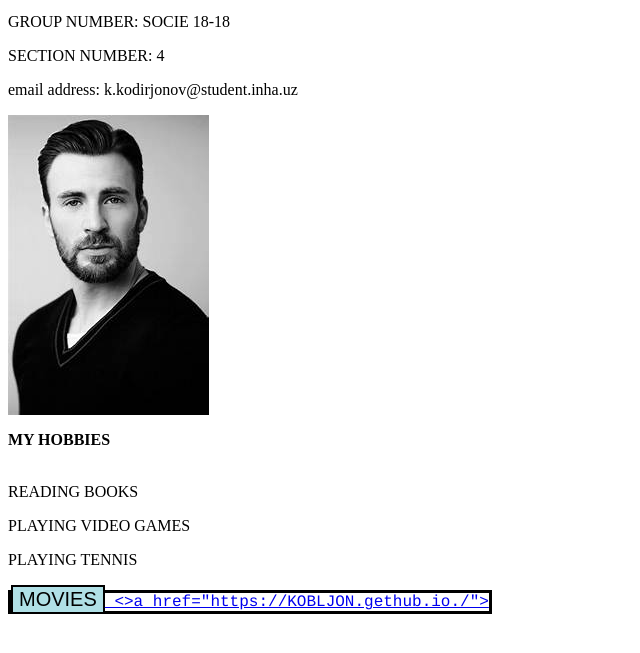
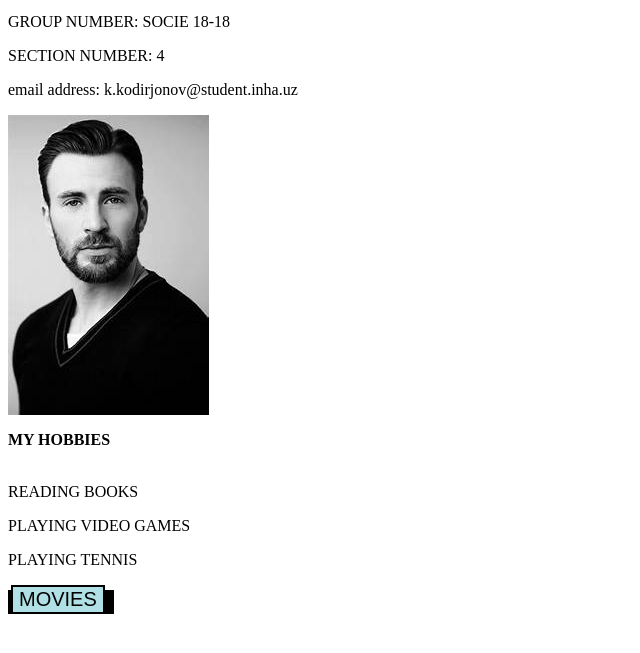
Before and after one commit to KOBLJON/KOBLJON.github.io, a plain HTML site: page problem 1.html in a window 1280 px wide. Shown: the part 87-740 px from the top of the page, without its empty margins (0-640 px from the left). Drawn offline with Linux system fonts and the light colour scheme; files whose address does not match are found by name.

Commit message:
Update problem 1.html

```diff
--- a/problem 1.html
+++ b/problem 1.html
@@ -21,5 +21,5 @@
 <a href="file:///D:/User/Desktop/IT%20homework/problem%202.html"><button style="background: powderblue; font-size: 20px; border: 2px solid black; ">MOVIES</button>
 </body>
 </head>
-<>a href="https://KOBLJON.gethub.io./"></a>
+<a href="https://KOBLJON.gethub.io./"></a>
 </html>
```
